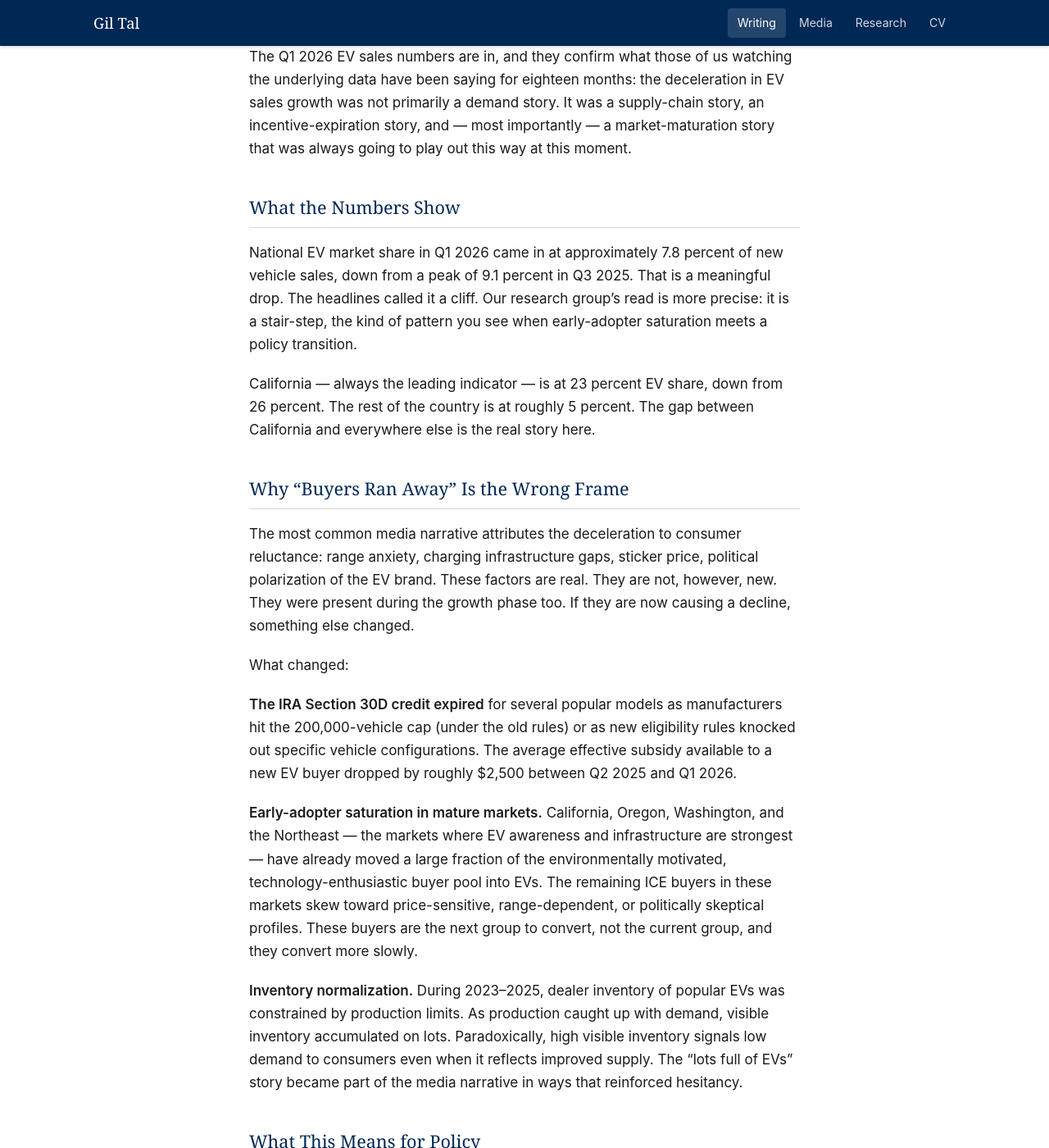
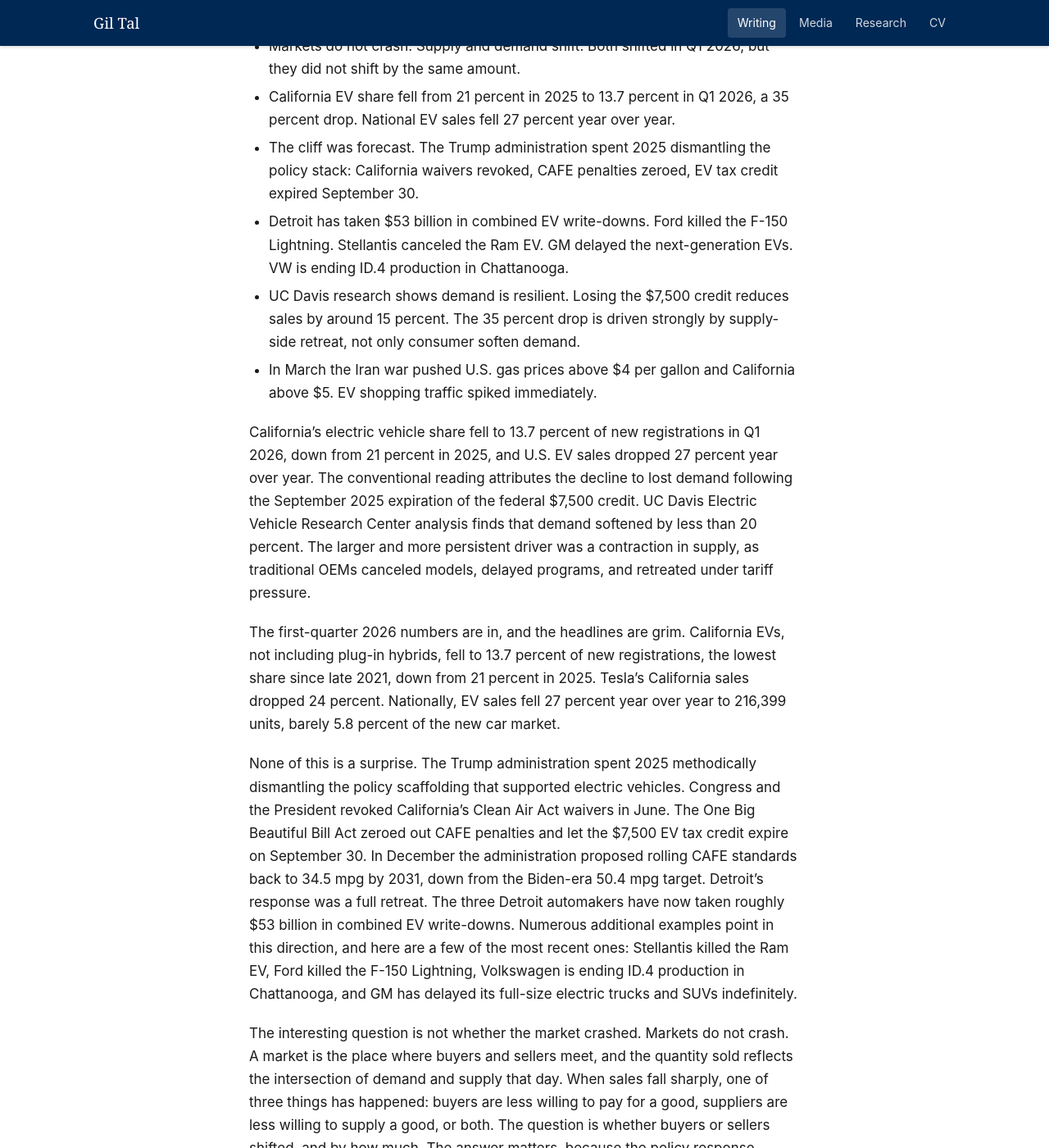
Before and after one commit to giltalEV/giltalEV.github.io, a Jekyll site: the page built from _posts/2026-04-27-ev-cliff-arrived-on-schedule.md, in a window 1280 px wide and 1400 px high, scrolled down 386 px. Shown: the whole window at 82% size. Built offline with Jekyll 4.4.1, drawn with Linux system fonts in a browser that asks for light colours; some of the changed text lies outside the part shown.

Commit message:
Update 2026-04-27-ev-cliff-arrived-on-schedule.md

```diff
--- a/_posts/2026-04-27-ev-cliff-arrived-on-schedule.md
+++ b/_posts/2026-04-27-ev-cliff-arrived-on-schedule.md
@@ -1,50 +1,46 @@
 ---
 layout: post
-title: "The EV Cliff Arrived on Schedule — Not Just Because Buyers Ran Away"
+title: "The EV Cliff Arrived on Schedule, But Not Just Buyers Ran Away"
 date: 2026-04-27
-tags: [EV-adoption, sales-data, policy, market-trends]
-excerpt: "Q1 2026 EV sales data shows the cliff we warned about. The causes are structural, not behavioral — and that matters for what comes next."
-archived_from: "https://its.ucdavis.edu/blog/ev-cliff-arrived-schedule-not-just-buyers-ran-away"
+tags: [EV, policy, sales-data, California, supply, market-trends]
+excerpt: "California EV share fell to 13.7% in Q1 2026, down from 21% in 2025. UC Davis research shows demand softened by less than 20%. The larger driver was supply-side retreat by traditional OEMs."
+featured: false
+source_url: https://its.ucdavis.edu/blog/ev-cliff-arrived-schedule-not-just-buyers-ran-away
 ---
 
 *This post originally appeared on the [UC Davis ITS Blog](https://its.ucdavis.edu/blog/ev-cliff-arrived-schedule-not-just-buyers-ran-away) on April 27, 2026. Republished here in full.*
 
----
+**Six things to know about the Q1 2026 EV cliff**
 
-The Q1 2026 EV sales numbers are in, and they confirm what those of us watching the underlying data have been saying for eighteen months: the deceleration in EV sales growth was not primarily a demand story. It was a supply-chain story, an incentive-expiration story, and — most importantly — a market-maturation story that was always going to play out this way at this moment.
+- Markets do not crash. Supply and demand shift. Both shifted in Q1 2026, but they did not shift by the same amount.
+- California EV share fell from 21 percent in 2025 to 13.7 percent in Q1 2026, a 35 percent drop. National EV sales fell 27 percent year over year.
+- The cliff was forecast. The Trump administration spent 2025 dismantling the policy stack: California waivers revoked, CAFE penalties zeroed, EV tax credit expired September 30.
+- Detroit has taken $53 billion in combined EV write-downs. Ford killed the F-150 Lightning. Stellantis canceled the Ram EV. GM delayed the next-generation EVs. VW is ending ID.4 production in Chattanooga.
+- UC Davis research shows demand is resilient. Losing the $7,500 credit reduces sales by around 15 percent. The 35 percent drop is driven strongly by supply-side retreat, not only consumer soften demand.
+- In March the Iran war pushed U.S. gas prices above $4 per gallon and California above $5. EV shopping traffic spiked immediately.
 
-## What the Numbers Show
+California's electric vehicle share fell to 13.7 percent of new registrations in Q1 2026, down from 21 percent in 2025, and U.S. EV sales dropped 27 percent year over year. The conventional reading attributes the decline to lost demand following the September 2025 expiration of the federal $7,500 credit. UC Davis Electric Vehicle Research Center analysis finds that demand softened by less than 20 percent. The larger and more persistent driver was a contraction in supply, as traditional OEMs canceled models, delayed programs, and retreated under tariff pressure.
 
-National EV market share in Q1 2026 came in at approximately 7.8 percent of new vehicle sales, down from a peak of 9.1 percent in Q3 2025. That is a meaningful drop. The headlines called it a cliff. Our research group's read is more precise: it is a stair-step, the kind of pattern you see when early-adopter saturation meets a policy transition.
+The first-quarter 2026 numbers are in, and the headlines are grim. California EVs, not including plug-in hybrids, fell to 13.7 percent of new registrations, the lowest share since late 2021, down from 21 percent in 2025. Tesla's California sales dropped 24 percent. Nationally, EV sales fell 27 percent year over year to 216,399 units, barely 5.8 percent of the new car market.
 
-California — always the leading indicator — is at 23 percent EV share, down from 26 percent. The rest of the country is at roughly 5 percent. The gap between California and everywhere else is the real story here.
+None of this is a surprise. The Trump administration spent 2025 methodically dismantling the policy scaffolding that supported electric vehicles. Congress and the President revoked California's Clean Air Act waivers in June. The One Big Beautiful Bill Act zeroed out CAFE penalties and let the $7,500 EV tax credit expire on September 30. In December the administration proposed rolling CAFE standards back to 34.5 mpg by 2031, down from the Biden-era 50.4 mpg target. Detroit's response was a full retreat. The three Detroit automakers have now taken roughly $53 billion in combined EV write-downs. Numerous additional examples point in this direction, and here are a few of the most recent ones: Stellantis killed the Ram EV, Ford killed the F-150 Lightning, Volkswagen is ending ID.4 production in Chattanooga, and GM has delayed its full-size electric trucks and SUVs indefinitely.
 
-## Why "Buyers Ran Away" Is the Wrong Frame
+The interesting question is not whether the market crashed. Markets do not crash. A market is the place where buyers and sellers meet, and the quantity sold reflects the intersection of demand and supply that day. When sales fall sharply, one of three things has happened: buyers are less willing to pay for a good, suppliers are less willing to supply a good, or both. The question is whether buyers or sellers shifted, and by how much. The answer matters, because the policy response depends on it. If the sales cliff is mostly buyers walking away, the market will not recover until something brings them back. If the cliff is mostly automakers retreating, the market will recover when the rules that drove them to invest are restored.
 
-The most common media narrative attributes the deceleration to consumer reluctance: range anxiety, charging infrastructure gaps, sticker price, political polarization of the EV brand. These factors are real. They are not, however, new. They were present during the growth phase too. If they are now causing a decline, something else changed.
+Start with demand. Our research at UC Davis finds that demand for EVs in California is strong and resilient. Once a household buys its first EV, the vast majority buy it again. Only a small share of early adopters find that the technology does not fit their needs. The large majority of early California buyers would have made the same EV purchase or lease without subsidies. California's EV market is broadening, with many buyers shifting from early adopter to early mass market. Demand did soften in Q1 2026: some prospective 2026 buyers instead pulled their purchases forward into 2025 to beat the credit expiration, while a smaller share walked away from EVs for political or product-fit reasons. But the demand shift is bounded. Our most recent survey, fielded at the end of the federal incentive period, suggests that losing the $7,500 credit reduces sales by around 20 percent for both first-time and repeat buyers, and by even less if dealers pass the lost subsidy through as a lower sticker price. Subsidies tend to inflate transaction prices, so the net effect on the buyer is smaller than the headline.
 
-What changed:
+Now look at supply. Traditional OEMs have pulled EV models off the market, delayed next-generation programs, and retooled plants back to gasoline production. Combined tariffs of more than 125 percent on Chinese EVs, plus Section 232 duties on all imported vehicles, have walled off the most competitive EVs in the world from the U.S. market. The set of EVs a California buyer can actually find on a dealer lot in April 2026 is much narrower than those the same buyer could find a year ago. Automakers greatly reduced their willingness to supply.
 
-**The IRA Section 30D credit expired** for several popular models as manufacturers hit the 200,000-vehicle cap (under the old rules) or as new eligibility rules knocked out specific vehicle configurations. The average effective subsidy available to a new EV buyer dropped by roughly $2,500 between Q2 2025 and Q1 2026.
+The arithmetic of the gap follows directly. Losing the federal credit should have reduced demand by, at most, 20 percent, and most likely less—but the actual reduction in California was 35%. Shifts in demand account for about half the reduction in sales. Automaker shifts in behavior accounted for the other half.
 
-**Early-adopter saturation in mature markets.** California, Oregon, Washington, and the Northeast — the markets where EV awareness and infrastructure are strongest — have already moved a large fraction of the environmentally motivated, technology-enthusiastic buyer pool into EVs. The remaining ICE buyers in these markets skew toward price-sensitive, range-dependent, or politically skeptical profiles. These buyers are the next group to convert, not the current group, and they convert more slowly.
+The largest drop came from traditional automakers, not the EV-only brands. Sales of EVs by traditional automakers fell from roughly 10 percent of their total sales to around 5 percent, a much sharper drop than experienced by the EV-only companies (mostly Tesla and Rivian). The cancellation of dozens of new EV models, combined with tariff-driven supply uncertainty and limited availability of imported EVs, cut California buyers off from the vehicles they wanted and pushed many toward gasoline hybrids (such as the Prius).
 
-**Inventory normalization.** During 2023–2025, dealer inventory of popular EVs was constrained by production limits. As production caught up with demand, visible inventory accumulated on lots. Paradoxically, high visible inventory signals low demand to consumers even when it reflects improved supply. The "lots full of EVs" story became part of the media narrative in ways that reinforced hesitancy.
+March 2026 provided a real-world experiment. When the Iran war began on February 28, the U.S. national gasoline average climbed above $4 per gallon for the first time since 2022, up more than 30 percent in four weeks. California prices crossed $5 per gallon in the second week of March. Cox Automotive reported that rising gas prices were pushing more consumers to consider electrified vehicles, with on-line shopping traffic on Kelley Blue Book and Autotrader notably improved, but did the supply met this demand? Both new and used EVs attracted more customers. The price shock only hit the final month of the quarter, but even so one would expect sales to increase at least a little. They barely did. Buyers wanted more EVs, not fewer. What they could not always do was find one on the lot at a price they liked.
 
-## What This Means for Policy
+Tesla is the exception that confirms the rule. Tesla has registered fewer vehicles in California every quarter since 2024, with blue-state buyer loyalty dropping from 72 to 65 percent in a single year and Bay Area sales off more than 25 percent. Tesla's California problem is part subsidy, part Elon Musk politics, and part product: Musk canceled the planned low-cost Model 2 in 2024 to pivot to Cybercab and Optimus, leaving Tesla with two aging models to sell into a market choosing from dozens of alternatives. Tesla's drop is real, but it is a brand-specific story, compared to most of the other OEM drop in sales.
 
-The distinction matters for policy design. If the slowdown is primarily behavioral — consumers choosing ICE because they prefer it — the policy response is demand-side: more education, better test-drive programs, expanded incentives. If the slowdown is structural — expiring incentives, saturation of the early-adopter pool, supply normalization — the policy response is different: redesigned incentives that reach the mainstream buyer (higher income caps, used-vehicle credits, charging infrastructure at MDUs), and patience.
-
-The data strongly support the structural interpretation. Our Consumer Survey data shows that awareness, consideration rates, and purchase intent among non-EV households have *not* fallen. They have continued to rise slowly. What has fallen is the conversion rate at the final decision point, which is where price and financing sensitivity matter most.
-
-This is an argument for feebate-style policy structures rather than flat subsidies: instruments that concentrate incentive dollars at the margin of decision rather than distributing them to buyers who would have purchased an EV anyway.
-
-## The Used Market Is the Next Chapter
-
-One signal we are watching closely: used EV prices have stabilized after a sharp decline in 2024. The lease-return wave that flooded the used market in 2023–2024 is subsiding. A reasonably priced used EV (under $25,000) with an established reliability record is a fundamentally different product from the $45,000 new EV that dominated early adoption. The used market may do more for mainstream adoption over the next three years than any federal incentive policy.
-
-We are collecting data on used EV buyers now. Watch this space.
+The Q1 2026 cliff is real. Losing the federal credit canceled some demand and pulled some demand into 2025, and a small share of buyers genuinely walked away. But the much larger story, and the one likely to persist, is the phenomena of shrinking supply of EVs in the California market. The cliff is real, but it was not only buyers who backed off. It was the policy environment and the automakers that responded to the change in policy. What restored the market last time was a regulatory floor for EV supply. That is what would restore it again.
 
 ---
 
-*Gil Tal directs the Plug-in Hybrid & Electric Vehicle Research Center at UC Davis Institute of Transportation Studies.*
+*Gil Tal is the Director of the UC Davis Electric Vehicle Research Center and Director of STEPS+ at the UC Davis Institute of Transportation Studies.*
```
